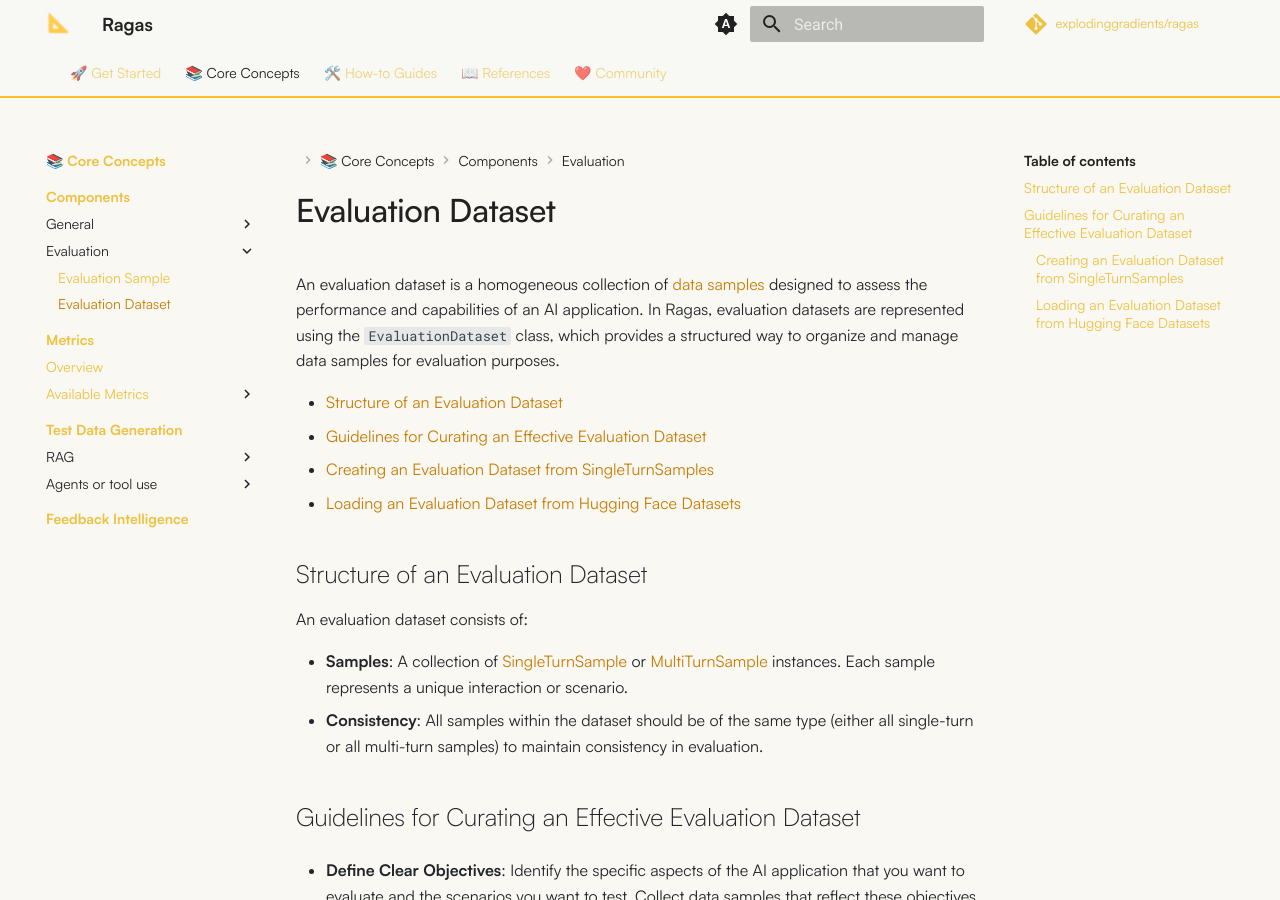
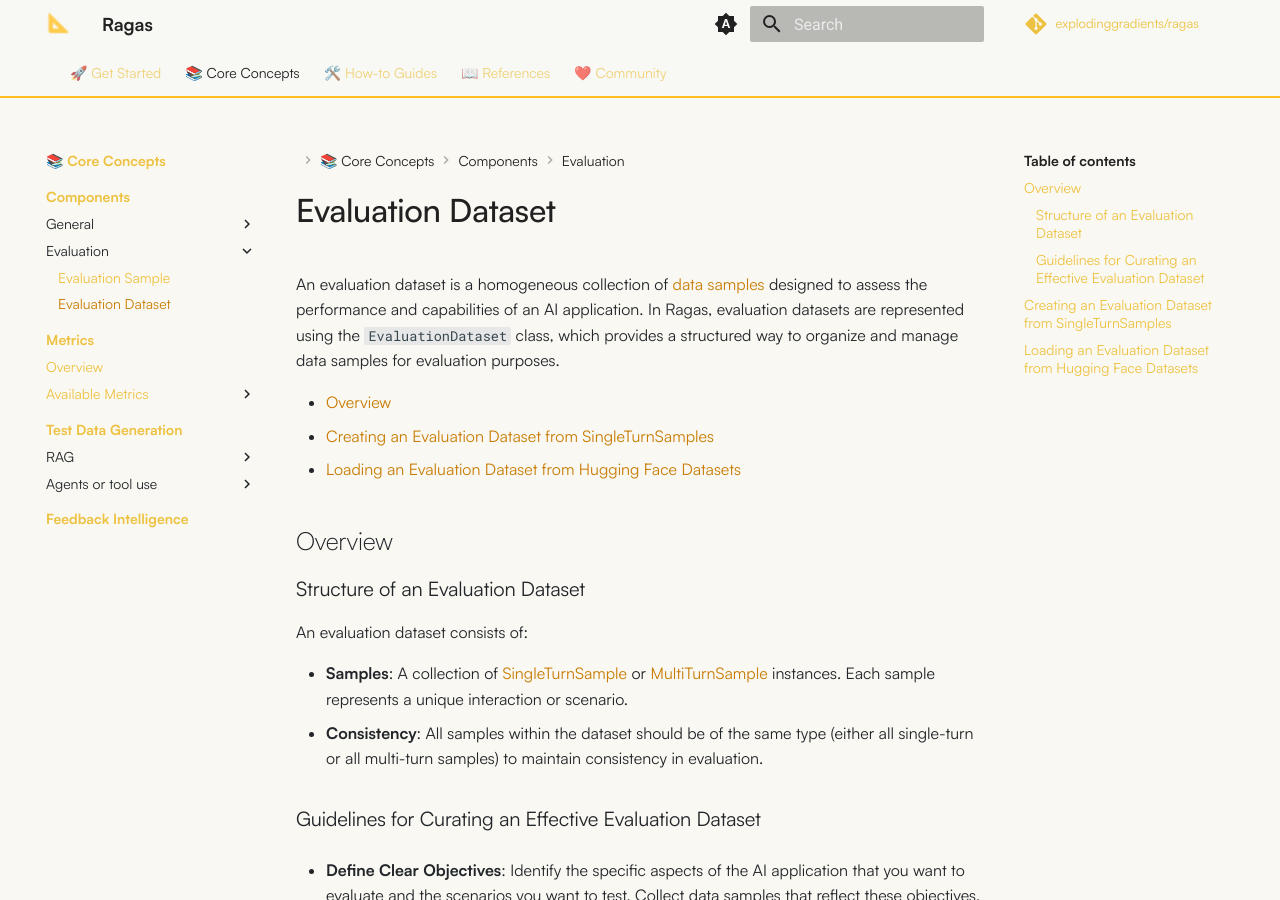
Before and after one commit to explodinggradients/ragas, an MkDocs documentation site: the page built from docs/concepts/components/eval_dataset.md, in a window 1280 px wide and 900 px high. Built offline with MkDocs 1.6.1 and Material for MkDocs 9.7.7, drawn with Linux system fonts in a browser that asks for light colours; comment, search, counter and statistics services are not loaded; the version menu is left out.

Commit message:
fix intentation

````diff
--- a/docs/concepts/components/eval_dataset.md
+++ b/docs/concepts/components/eval_dataset.md
@@ -2,12 +2,13 @@
 
 An evaluation dataset is a homogeneous collection of [data samples](eval_sample.md) designed to assess the performance and capabilities of an AI application. In Ragas, evaluation datasets are represented using the `EvaluationDataset` class, which provides a structured way to organize and manage data samples for evaluation purposes.
 
-- [Structure of an Evaluation Dataset](#structure-of-an-evaluation-dataset)
-- [Guidelines for Curating an Effective Evaluation Dataset](#guidelines-for-curating-an-effective-evaluation-dataset)
+- [Overview](#overview)
 - [Creating an Evaluation Dataset from SingleTurnSamples](#creating-an-evaluation-dataset-from-singleturnsamples)
 - [Loading an Evaluation Dataset from Hugging Face Datasets](#loading-an-evaluation-dataset-from-hugging-face-datasets)
 
-## Structure of an Evaluation Dataset
+## Overview
+
+### Structure of an Evaluation Dataset
 
 An evaluation dataset consists of:
 
@@ -15,7 +16,7 @@
 - **Consistency**: All samples within the dataset should be of the same type (either all single-turn or all multi-turn samples) to maintain consistency in evaluation.
 
 
-## Guidelines for Curating an Effective Evaluation Dataset
+### Guidelines for Curating an Effective Evaluation Dataset
 
 - **Define Clear Objectives**: Identify the specific aspects of the AI application that you want to evaluate and the scenarios you want to test. Collect data samples that reflect these objectives.
 
@@ -24,7 +25,7 @@
 - **Quality and Size**: Aim for a dataset that is large enough to provide meaningful insights but not so large that it becomes unwieldy. Ensure that the data is of high quality and accurately reflects the real-world scenarios you want to evaluate.
 
 
-### Creating an Evaluation Dataset from SingleTurnSamples
+## Creating an Evaluation Dataset from SingleTurnSamples
 
 In this example, we’ll demonstrate how to create an EvaluationDataset using multiple `SingleTurnSample` instances. We’ll walk through the process step by step, including creating individual samples, assembling them into a dataset, and performing basic operations on the dataset.
 
@@ -73,7 +74,7 @@
 dataset = EvaluationDataset(samples=[sample1, sample2, sample3])
 ```
 
-### Loading an Evaluation Dataset from Hugging Face Datasets
+## Loading an Evaluation Dataset from Hugging Face Datasets
 
 In practice, you may want to load an evaluation dataset from an existing dataset source, such as the Hugging Face Datasets library. The following example demonstrates how to load an evaluation dataset from a Hugging Face dataset and convert it into an EvaluationDataset instance.
 
````
